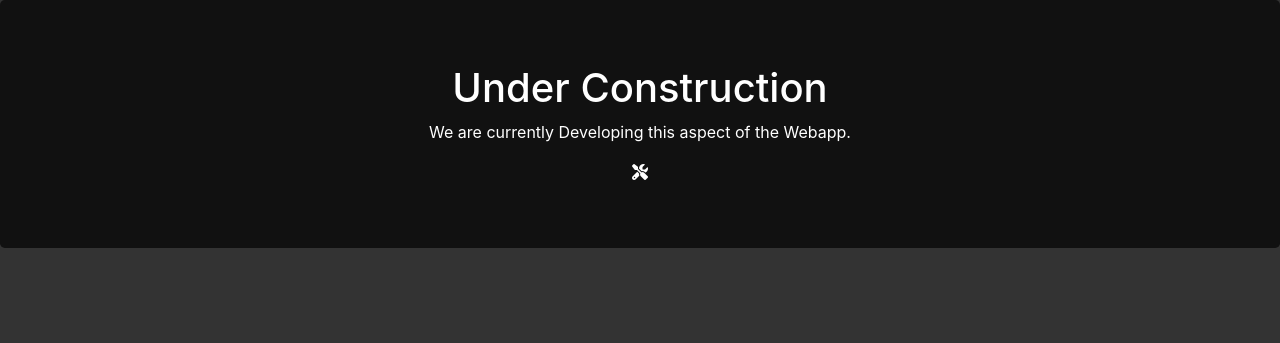
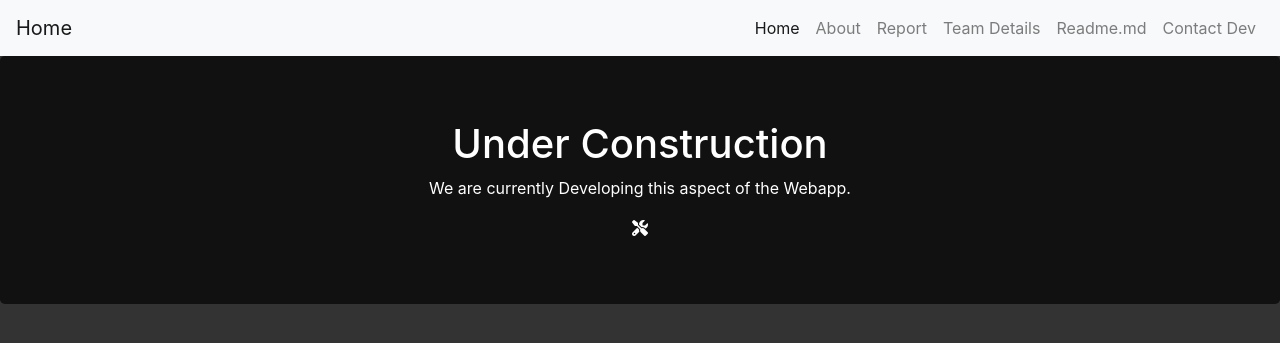
Before and after one commit to ay1-1sh/Market-Segmentation, a Flask app: template templates/under_constr.html in a window 1280 px wide. Shown: the top 343 px of the page. Run offline with Flask 3, Linux system fonts and the light colour scheme; the template is opened without the code that fills it, so the values that code supplies are empty; some libraries are stand-ins or nearby versions.

Commit message:
upd-nav-bar

```diff
--- a/templates/under_constr.html
+++ b/templates/under_constr.html
@@ -6,6 +6,9 @@
   <meta name="viewport" content="width=device-width, initial-scale=1">
   <!-- Bootstrap CSS -->
   <link rel="stylesheet" href="https://maxcdn.bootstrapcdn.com/bootstrap/4.5.2/css/bootstrap.min.css">
+        <link rel="stylesheet" href="https://maxcdn.bootstrapcdn.com/bootstrap/4.5.2/css/bootstrap.min.css">
+<script src="https://cdnjs.cloudflare.com/ajax/libs/jquery/3.6.0/jquery.min.js"></script>
+<script src="https://maxcdn.bootstrapcdn.com/bootstrap/4.5.2/js/bootstrap.min.js"></script>
   <!-- Custom CSS -->
   <style>
     body {
@@ -26,6 +29,38 @@
   </style>
 </head>
 <body>
+
+
+    <nav class="navbar navbar-expand-lg navbar-light bg-light">
+  <a class="navbar-brand" href="start.html">Home</a>
+  <button class="navbar-toggler" type="button" data-toggle="collapse" data-target="#navbarNav" aria-controls="navbarNav" aria-expanded="false" aria-label="Toggle navigation">
+    <span class="navbar-toggler-icon"></span>
+  </button>
+  <div class="collapse navbar-collapse" id="navbarNav">
+    <ul class="navbar-nav ml-auto">
+      <li class="nav-item active">
+        <a class="nav-link" href="start.html">Home</a>
+      </li>
+        <li class="nav-item">
+        <a class="nav-link" href="under_constr.html">About</a>
+      </li>
+        <li class="nav-item">
+        <a class="nav-link" href="under_constr.html">Report</a>
+      </li>
+        <li class="nav-item">
+        <a class="nav-link" href="under_constr.html">Team Details</a>
+      </li>
+      <li class="nav-item">
+        <a class="nav-link" href="readme.html">Readme.md</a>
+      </li>
+      <li class="nav-item">
+        <a class="nav-link" href="under_constr.html">Contact Dev</a>
+      </li>
+    </ul>
+  </div>
+</nav>
+
+
   <div class="jumbotron text-center">
     <h1>Under Construction</h1>
     <p>We are currently Developing this aspect of the Webapp.</p>
```
Also changed, not shown: templates/form-cs.html (+36 -0 lines), templates/result.html (+33 -0 lines), static/plots/plot_Satisfaction_Loyalty.png (deleted).
